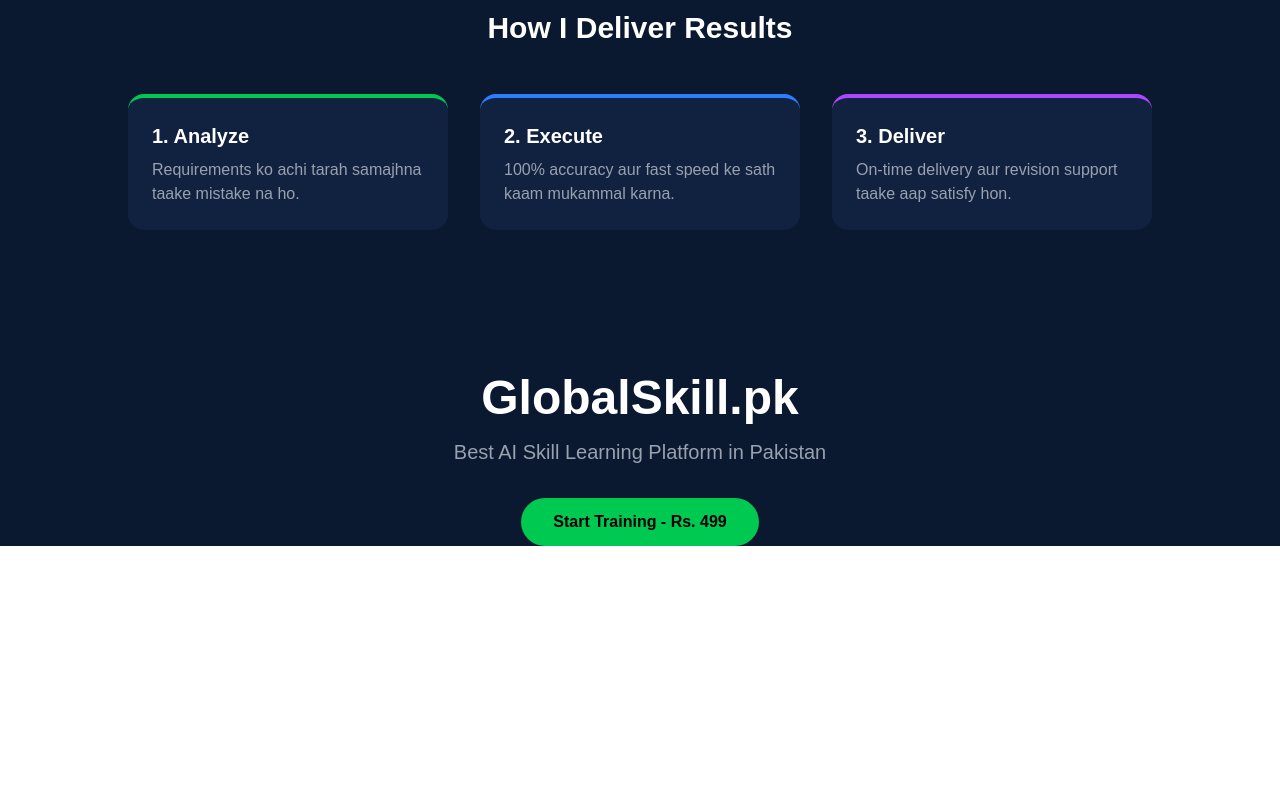
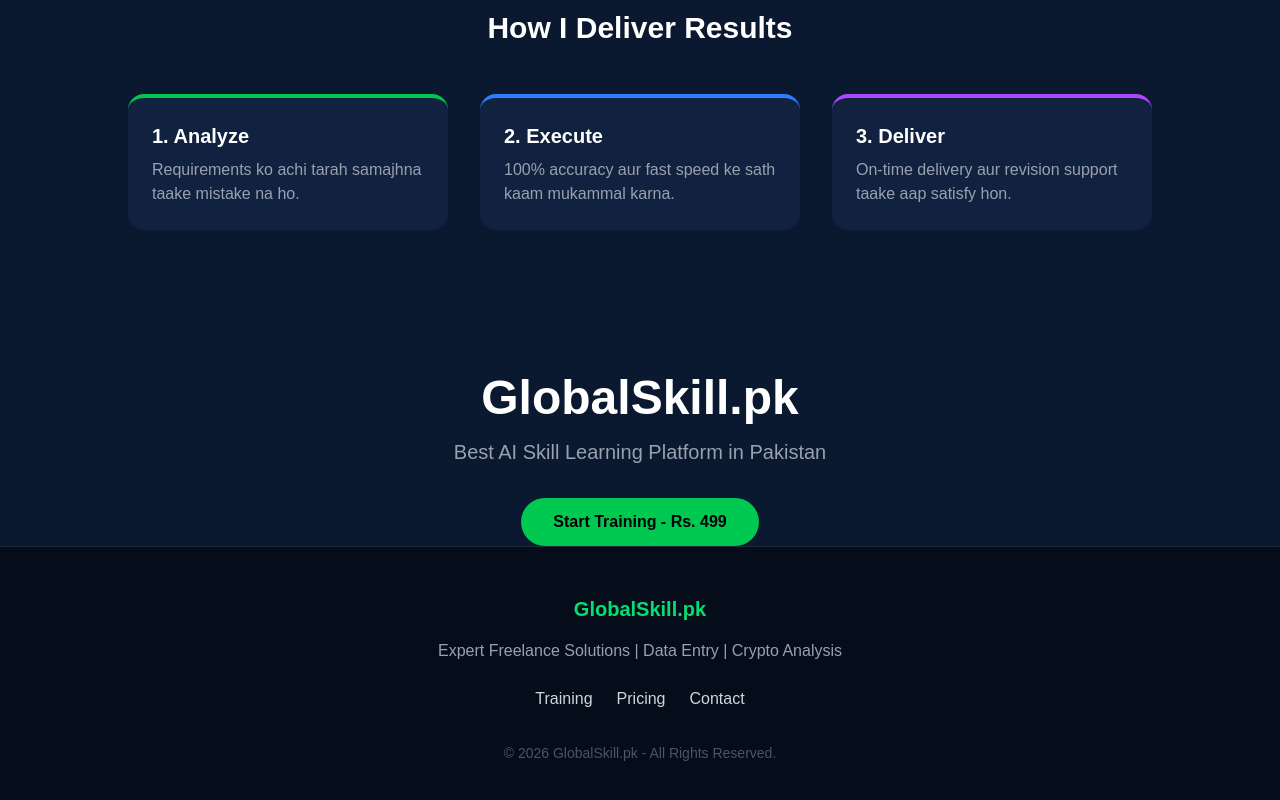
Before and after one commit to alihaidersandhu65-create/globalskill-pk, a Next.js app: page / in a window 1280 px wide. Shown: the part 376-1176 px from the top of the page. Before the commit the page ends 922 px from the top, so only its background shows below. Built offline with nearby package versions, Linux system fonts and the light colour scheme.

Commit message:
Added Professional Footer

```diff
--- a/app/page.tsx
+++ b/app/page.tsx
@@ -26,6 +26,7 @@
           Start Training - Rs. 499
         </Link>
       </div>
+      <footer className="bg-[#050d1a] py-12 border-t border-gray-800 text-center"> <div className="max-w-4xl mx-auto px-4"> <h3 className="text-xl font-bold text-green-400 mb-4">GlobalSkill.pk</h3> <p className="text-gray-400 mb-6">Expert Freelance Solutions | Data Entry | Crypto Analysis</p> <div className="flex justify-center gap-6 mb-8"> <a href="/training" className="text-gray-300 hover:text-white">Training</a> <a href="/pricing" className="text-gray-300 hover:text-white">Pricing</a> <a href="https://wa.me/923413813819" className="text-gray-300 hover:text-white">Contact</a> </div> <p className="text-sm text-gray-600">© 2026 GlobalSkill.pk - All Rights Reserved.</p> </div> </footer>
     </main>
   );
 }
```
